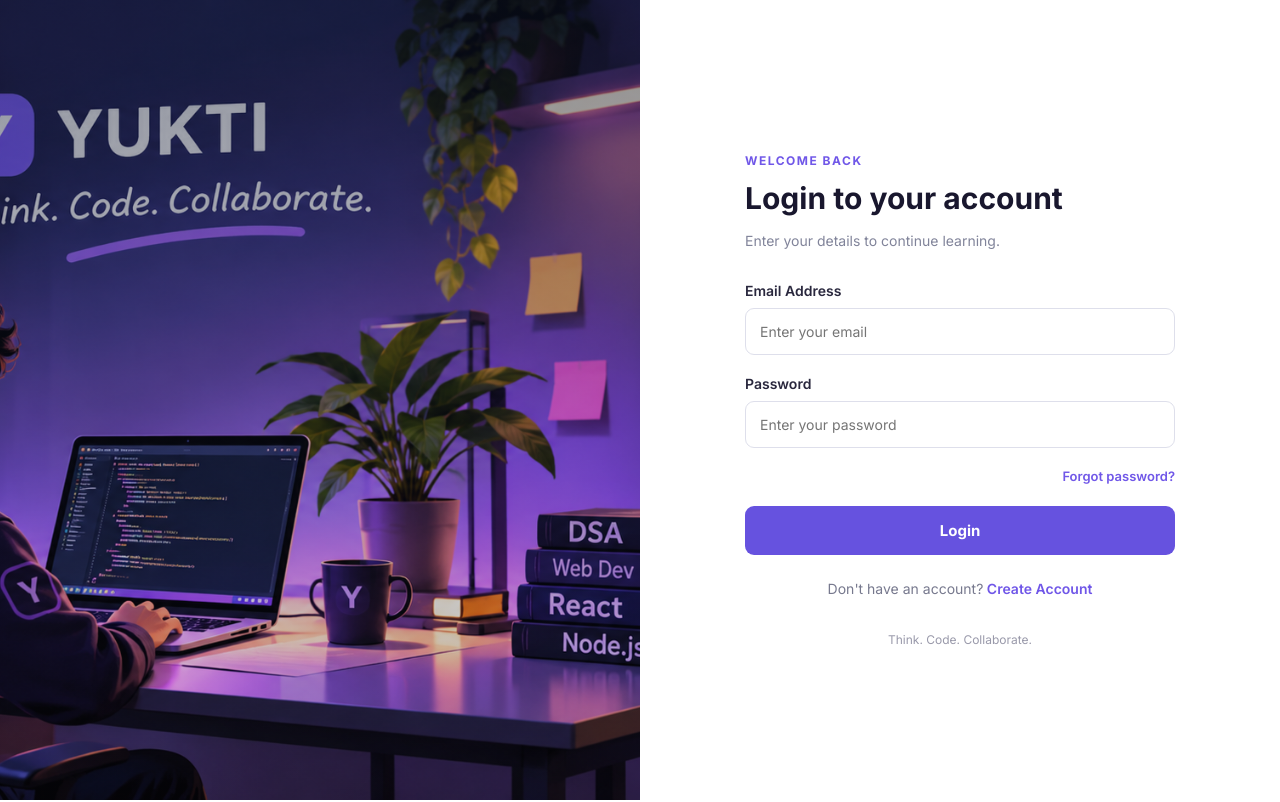
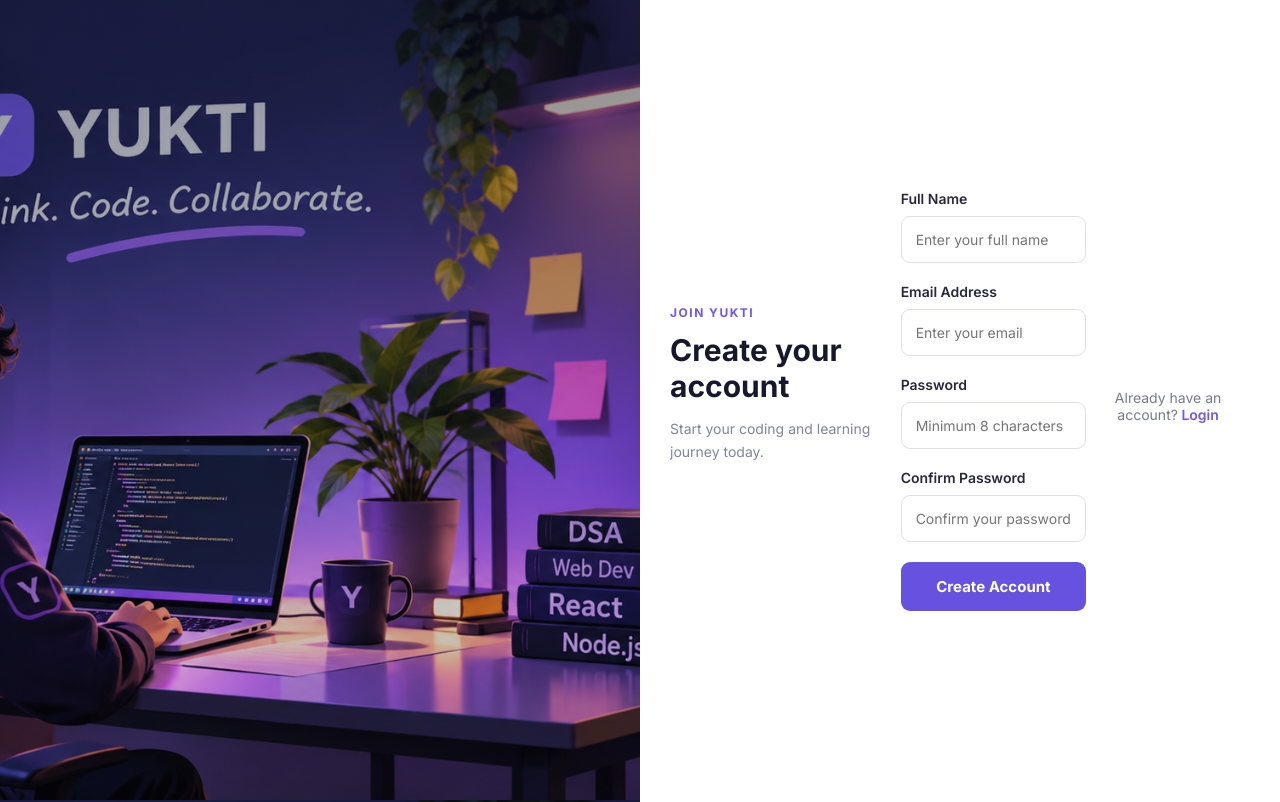
Before and after one commit to rahul-birajdar-developer/YUKTI, a React (Vite) app in the folder client/: page /progress in a window 1280 px wide. Shown: the top 802 px of the page. Built offline with nearby package versions, Linux system fonts and the light colour scheme.

Commit message:
fix: correct component names for RegisterForm and LoginForm

```diff
--- a/client/src/App.jsx
+++ b/client/src/App.jsx
@@ -7,8 +7,8 @@ import CodingRoom from "./component/pages/CodingRoom";
 import PracticeRoom from "./component/pages/PracticeRoom";
 import MockInterview from "./component/pages/MockInterview";
 import MyProgress from "./component/pages/MyProgress";
-import RegisterFrom from "./component/pages/RegisterFrom";
-import LoginFrom from "./component/pages/LoginFrom";
+import RegisterForm from "./component/pages/RegisterFrom";
+import LoginForm from "./component/pages/LoginFrom";
 
 function App() {
   return (
@@ -24,8 +24,8 @@ function App() {
             <Route path="/interviews" element={<MockInterview />} />
             <Route path="/progress" element={<MyProgress />} />
           </Routes> */}
-          {/* <RegisterFrom /> */}
-          <LoginFrom />
+          <RegisterForm />
+          <LoginForm />
         </main>
       </div>
     </BrowserRouter>
--- a/client/src/component/pages/LoginFrom.jsx
+++ b/client/src/component/pages/LoginFrom.jsx
@@ -1,10 +1,9 @@
-
 import { useState } from "react";
 import { Link } from "react-router-dom";
 import styles from "../styles/LoginFrom.module.css";
 import authImage from "../../assets/YUKTI_ Think, Code, Collaborate.png";
 
-function Login() {
+function LoginForm() {
     const [formData, setFormData] = useState({
         email: "",
         password: "",
@@ -126,4 +125,4 @@ function Login() {
     );
 }
 
-export default Login;
+export default LoginForm;
--- a/client/src/component/pages/RegisterFrom.jsx
+++ b/client/src/component/pages/RegisterFrom.jsx
@@ -2,16 +2,13 @@
 import { useState } from "react";
 import { Link } from "react-router-dom";
 import styles from "../styles/LoginFrom.module.css";
+import authImage from "../../assets/YUKTI_ Think, Code, Collaborate.png";
 
-function Register() {
+function RegisterForm() {
     const [formData, setFormData] = useState({
-        name: "",
         email: "",
         password: "",
-        confirmPassword: "",
     });
-
-    const [message, setMessage] = useState("");
 
     const handleChange = (e) => {
         setFormData({
@@ -22,34 +19,50 @@ function Register() {
 
     const handleSubmit = (e) => {
         e.preventDefault();
-
-        if (formData.password.length < 8) {
-            setMessage("Password must contain at least 8 characters.");
-            return;
-        }
-
-        if (formData.password !== formData.confirmPassword) {
-            setMessage("Passwords do not match.");
-            return;
-        }
-
-        setMessage("Registration form validated. Backend connection is next.");
+        console.log("Login form:", formData);
     };
 
     return (
-        <div className={styles.container}>
-            <div className={styles.card}>
+        <div className={styles.authLayout}>
 
-                <Link to="/register" className={styles.brand}>
-                    <span className={styles.brandIcon}>Y</span>
-                    YUKTI
-                </Link>
+            {/* LEFT IMAGE SECTION */}
+            <section className={styles.visualPanel}>
+                <img
+                    src={authImage}
+                    alt="Students collaborating on programming"
+                    className={styles.visualImage}
+                />
 
+                <div className={styles.visualOverlay}></div>
+
+                {/* <div className={styles.visualContent}>
+                    <div className={styles.brand}>
+                        <span className={styles.brandIcon}>Y</span>
+                        YUKTI
+                    </div>
+
+                    <div className={styles.visualText}>
+                        <h1>Think. Code. Collaborate.</h1>
+                        <p>
+                            Improve your coding skills, solve challenging
+                            problems and learn together with other students.
+                            Your coding journey starts here.
+                        </p>
+                    </div>
+
+                    <p className={styles.visualFooter}>
+                        © 2026 YUKTI. Learn something new every day.
+                    </p>
+                </div> */}
+            </section>
+
+            {/* RIGHT LOGIN FORM */}
+            <section className={styles.formPanel}>
                 <div className={styles.heading}>
                     <p className={styles.label}>JOIN YUKTI</p>
-                    <h1>Create your account</h1>
+                    <h2>Create your account</h2>
                     <p className={styles.subtitle}>
-                        Start learning, coding and collaborating.
+                        Start your coding and learning journey today.
                     </p>
                 </div>
 
@@ -58,8 +71,8 @@ function Register() {
                         <label htmlFor="name">Full Name</label>
                         <input
                             id="name"
+                            name="name"
                             type="text"
-                            name="name"
                             placeholder="Enter your full name"
                             value={formData.name}
                             onChange={handleChange}
@@ -71,8 +84,8 @@ function Register() {
                         <label htmlFor="email">Email Address</label>
                         <input
                             id="email"
+                            name="email"
                             type="email"
-                            name="email"
                             placeholder="Enter your email"
                             value={formData.email}
                             onChange={handleChange}
@@ -84,8 +97,8 @@ function Register() {
                         <label htmlFor="password">Password</label>
                         <input
                             id="password"
+                            name="password"
                             type="password"
-                            name="password"
                             placeholder="Minimum 8 characters"
                             value={formData.password}
                             onChange={handleChange}
@@ -98,9 +111,9 @@ function Register() {
                         <label htmlFor="confirmPassword">Confirm Password</label>
                         <input
                             id="confirmPassword"
+                            name="confirmPassword"
                             type="password"
-                            name="confirmPassword"
-                            placeholder="Re-enter your password"
+                            placeholder="Confirm your password"
                             value={formData.confirmPassword}
                             onChange={handleChange}
                             required
@@ -110,24 +123,15 @@ function Register() {
                     <button type="submit" className={styles.button}>
                         Create Account
                     </button>
-
-                    {message && (
-                        <p className={styles.message}>{message}</p>
-                    )}
                 </form>
 
                 <p className={styles.footer}>
                     Already have an account?
                     <Link to="/login"> Login</Link>
                 </p>
-
-                <p className={styles.tagline}>
-                    Think. Code. Collaborate.
-                </p>
-
-            </div>
+            </section>
         </div>
     );
 }
 
-export default Register;
+export default RegisterForm;
```
